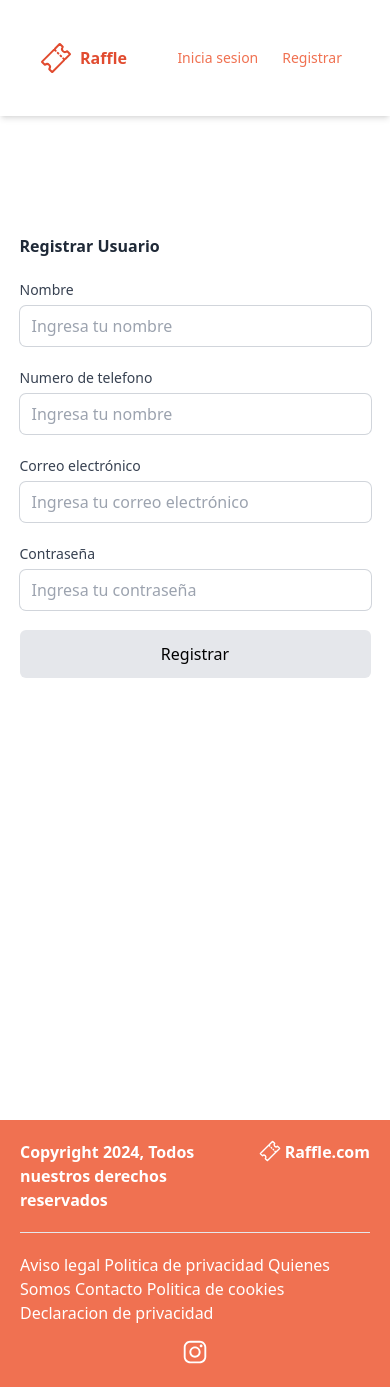
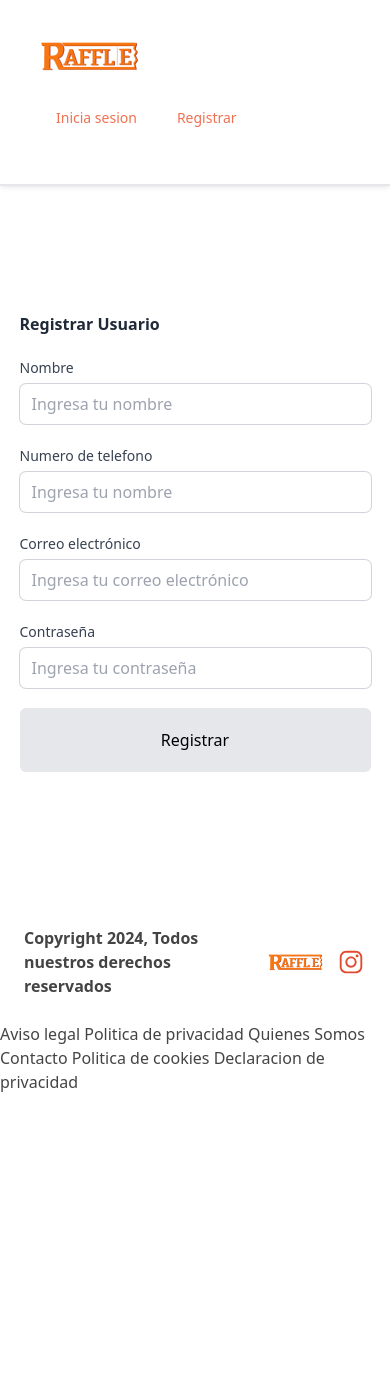
Before and after one commit to Vipershot/raffle-front, a React (Vite) app: page /register in a window 390 px wide. After the commit the page ends 1134 px from the top, so only its background shows below. Built offline with nearby package versions, Linux system fonts and the light colour scheme; no server answers.

Commit message:
fix details

```diff
--- a/src/components/Layout/Layout.tsx
+++ b/src/components/Layout/Layout.tsx
@@ -13,7 +13,7 @@ export const Layout = ({ children }: Props) => {
   return (
     <div>
       <AppNavbar />
-      <main className="min-h-screen relative">
+      <main className="relative">
         {modalState && (
           <>
         {modalName === 'list' &&  <div className="bg-light h-[40vh] overflow-y-auto custom-scrollbar ">
--- a/src/components/atoms/AppButton/AppButton.tsx
+++ b/src/components/atoms/AppButton/AppButton.tsx
@@ -8,6 +8,7 @@ interface Props {
     appearance?: "outline" | "primary" | "text",
     size?: 'sm' | 'md'| 'lg' | 'full'
     bold?: boolean
+    border?: boolean
 }
 
 export const AppButton =({
@@ -16,11 +17,16 @@ export const AppButton =({
     disabled = false,
     appearance = "primary",
     size = "md",
-    bold
+    bold,
+    border
 }:Props)=>{
 
 
     return <>
-    <button  className={` rounded-md ${getAppearance(disabled, appearance)} ${getSizeButton(size)} ${size === 'full' && 'w-full'} ${bold && 'font-bold'}` } disabled={disabled} onClick={onClick}>{title}</button>
+
+
+        <button  className={`p-0 rounded-md ${getAppearance(disabled, appearance, border)} ${getSizeButton(size)} ${size === 'full' && 'w-full'} ${bold && 'font-bold'}` } disabled={disabled} onClick={onClick}>
+        <div className="rounded-md p-2" style={{ border:border ?'1px dashed white' : 'none'}} >{title}  </div></button>
+
     </>
 }
--- a/src/components/atoms/AppFooter/AppFooter.tsx
+++ b/src/components/atoms/AppFooter/AppFooter.tsx
@@ -1,53 +1,35 @@
 import { Link } from "react-router-dom";
-import { IoTicketOutline } from "react-icons/io5";
 import { IoLogoInstagram } from "react-icons/io";
-
+import logoraffle from "../../../assets/logoraffle.png";
 export const AppFooter = () => {
   return (
-
     <>
-      <div className="bg-info mt-40 md:mt-4">
-        <div className=" p-5 ">
-          <div className="text-white mb-3 flex justify-center gap-3">
+      <div >
+        <div className="pb-10">
+          <div className=" text-dark flex justify-center  items-center p-6  gap-3 bg-white">
             <strong> Copyright 2024, Todos nuestros derechos reservados</strong>{" "}
-           <Link className="flex gap-1" to={'/'}> <IoTicketOutline
-              className="cursor-pointer hover:text-dark"
-              size={22}
-            />{" "}
-            <strong className="cursor-pointer hover:text-dark">Raffle.com</strong></Link>
+            <Link className="flex gap-1" to={"/"}>
+              <img src={logoraffle} alt="raffle" />
+            </Link>
+            <a
+              target="_blank"
+              className="text-primary"
+              href="https://www.instagram.com/raffle.ve/"
+            >
+              <IoLogoInstagram
+                className="cursor-pointer hover:text-dark"
+                size={30}
+              />
+            </a>
           </div>
-          <hr className="text-dark my-5" />
+          <div className="text-dark"></div>
           <div>
-            <p className="flex justify-center text-white">
+            <p className="flex justify-center text-dark">
               Aviso legal Politica de privacidad Quienes Somos Contacto Politica
               de cookies Declaracion de privacidad
             </p>
           </div>
-          <div>
-            <ul className="flex justify-center text-white gap-3 mt-3">
-              {/* <li>
-
-                <FaWhatsapp
-                  className="cursor-pointer hover:text-dark"
-                  size={30}
-                />
-              </li> */}
-              <li>
-              <a target="_blank" href="https://www.instagram.com/raffle.ve/">
-              <IoLogoInstagram
-                  className="cursor-pointer hover:text-dark"
-                  size={30}
-                />
-              </a>
-              </li>
-              {/* <li>
-                <CiFacebook
-                  className="cursor-pointer hover:text-dark"
-                  size={30}
-                />
-              </li> */}
-            </ul>
-          </div>
+          <div></div>
         </div>
       </div>
     </>
--- a/src/components/atoms/AppNavbar/AppNavbar.tsx
+++ b/src/components/atoms/AppNavbar/AppNavbar.tsx
@@ -1,5 +1,4 @@
 import { Link, useLocation, useNavigate } from "react-router-dom";
-import { TitleText } from "../TitleText/TitleText";
 import { AppButton } from "../AppButton/AppButton";
 // import { AppInput } from "../AppInput/AppInput";
 import { useContext, useEffect } from "react";
@@ -7,8 +6,8 @@ import { ModalContext } from "../../../context/ModalContext";
 import { AuthContext } from "../../../context/AuthContext";
 import { Popover } from "../../organims/Popover/Popover";
 import { getProfile } from "../../../services/auth";
-import { IoTicketOutline } from "react-icons/io5";
 import { HiMenu } from "react-icons/hi";
+import logoraffle from '../../../assets/logoraffle.png'
 export const AppNavbar = () => {
   const {
     // handleModal,
@@ -38,11 +37,7 @@ export const AppNavbar = () => {
   return (
     <nav className="p-10 bg-white shadow-md flex flex-wrap gap-5 md:gap-0 items-center justify-between">
       <Link to={"/"} onClick={modalOff} className="flex items-center gap-2">
-      <IoTicketOutline
-              className="cursor-pointer text-primary"
-              size={32}
-            />
-        <TitleText text={"Raffle"} color="primary" />
+      <img src={logoraffle} alt="Raffle" />
       </Link>
       {/* {pathname !== "/login" && pathname !== "/register" && (
         <div className="w-[60%] hidden lg:block">
--- a/src/components/molecules/FormLogin/FormLogin.tsx
+++ b/src/components/molecules/FormLogin/FormLogin.tsx
@@ -37,7 +37,7 @@ export const FormLogin = ({ onSubmit, loading }: Props) => {
   return (
     <form
       onSubmit={handleSubmit}
-      className="flex flex-col gap-5 w-[90%] lg:w-1/4"
+      className="flex flex-col gap-5 w-[90%] lg:w-1/2"
     >
       <TitleText text="Bienvenido" />
       <AppInput
--- a/src/components/molecules/FormRegister/FormRegister.tsx
+++ b/src/components/molecules/FormRegister/FormRegister.tsx
@@ -82,7 +82,7 @@ export const FormRegister = ({ onSubmit }: Props) => {
   return (
     <form
       onSubmit={handleSubmit}
-      className="flex flex-col gap-5 w-[90%] lg:w-1/4"
+      className="flex flex-col gap-5 w-[90%] lg:w-1/2"
     >
       <TitleText text="Registrar Usuario" />
       <AppInput
@@ -118,7 +118,7 @@ export const FormRegister = ({ onSubmit }: Props) => {
         onChange={passwordInput.onChange}
         error={passwordInput.error}
       />
-      <AppButton onClick={() => {}} disabled={valid} title="Registrar" />
+      <AppButton disabled={valid} title="Registrar" />
     </form>
   );
 };
--- a/src/components/organims/AwardDetails/AwardDetails.tsx
+++ b/src/components/organims/AwardDetails/AwardDetails.tsx
@@ -96,7 +96,7 @@ const AwardDetails = () => {
                   <img
                     src={award?.cover}
                     alt={award?.title}
-                    className="w-full h-full object-contain mt-4"
+                    className="w-full h-full md:w-50 md:h-80 object-contain mt-4"
                   />
                   <AppModal
                     width="w-[40rem]"
--- a/src/components/organims/Register/Register.tsx
+++ b/src/components/organims/Register/Register.tsx
@@ -12,17 +12,17 @@ import { IUserAuth } from "../../../interface/login"
 
 
 export const Register = () => {
-    const {isModalOpen, openModal} = useModal()
-    const [message, setMessage] = useState<{title:string; description:string, icon: React.ReactNode} | null>(null)
+    const {isModalOpen, openModal, closeModal} = useModal()
+    const [message, setMessage] = useState<{title:string; description:string, icon: React.ReactNode, error:boolean} | null>(null)
     const navigate = useNavigate()
     const handleRegister = async(data: IUserAuth)=> {
       try {
         await registerUser(data)
-        setMessage({title:"Usuario Registrado", description:"Registro completado con exito", icon: <IoIosCheckmarkCircle  className="inline-block ml-2 text-info" size={30} />})
+        setMessage({title:"Usuario Registrado", description:"Registro completado con exito", icon: <IoIosCheckmarkCircle  className="inline-block ml-2 text-info" size={30} />, error: false})
         openModal()
 
       } catch (error) {
-        setMessage({title:"Error al registrar", description:"Registro fallido intente de nuevo", icon: <IoIosCloseCircle  className="inline-block ml-2 text-info" size={30} />})
+        setMessage({title:"Error al registrar", description:"Registro fallido intente de nuevo", icon: <IoIosCloseCircle  className="inline-block ml-2 text-info" size={30} />, error: true})
         openModal()
       }
 
@@ -45,10 +45,16 @@ export const Register = () => {
           <div className="space-y-4">
             <p className="text-dark">{message.description}</p>
 
-            <AppButton
+         <AppButton
               size="full"
-              onClick={() => navigate("/login")}
-              title="Confirmar"
+              onClick={() => {
+                if(message.error){
+                  closeModal()
+                }else{
+                  navigate("/login")
+                }
+              }}
+              title={message.error ? "Cerrar" :"Confirmar"}
             />
           </div>
         </AppModal>}
--- a/src/components/templates/LoginTemplate.tsx
+++ b/src/components/templates/LoginTemplate.tsx
@@ -1,9 +1,17 @@
 import { Login } from "../organims/Login/Login"
 
-
+import raffle from '../../assets/banner1.png'
 
 export const LoginTemplate = () => {
   return (
-    <Login/>
+    <div className="grid md:grid-cols-2 gap-4">
+      <div>
+      <Login/>
+      </div>
+
+      <div style={{backgroundImage:`url(${raffle})`}} className="border sm:d-none" >
+
+      </div>
+    </div>
   )
 }
--- a/src/components/templates/RegisterTemplate.tsx
+++ b/src/components/templates/RegisterTemplate.tsx
@@ -1,7 +1,18 @@
 import { Register } from "../organims/Register/Register"
+import raffle from '../../assets/banner1.png'
 
 export const RegisterTemplate =()=>{
     return <>
-    <Register/>
+     <div className="grid md:grid-cols-2 gap-4">
+
+
+      <div style={{backgroundImage:`url(${raffle})`}} className="border sm:d-none" >
+
+      </div>
+      <div>
+      <Register/>
+      </div>
+    </div>
+
     </>
 }
--- a/src/utils/styles.ts
+++ b/src/utils/styles.ts
@@ -1,6 +1,6 @@
 import { IAppearance, ISize } from "../interface/styles"
 
-export const getAppearance = (disabled: boolean, appearance: IAppearance ) => {
+export const getAppearance = (disabled: boolean, appearance: IAppearance, border?: boolean ) => {
     if(!disabled){
         switch (appearance) {
             case 'primary':
@@ -10,7 +10,7 @@ export const getAppearance = (disabled: boolean, appearance: IAppearance ) => {
                 return 'text-info   hover:text-primary'
 
             case 'outline':
-                return 'border border-info text-info   hover:text-primary'
+                return `border border-info text-info ${border && 'border-dashed '}   hover:text-primary`
 
             default:
                 return 'bg-info text-white'
```
Also changed, not shown: src/components/molecules/CardProduct/CardProduct.tsx (+5 -15 lines), src/assets/logoraffle.png (added).
